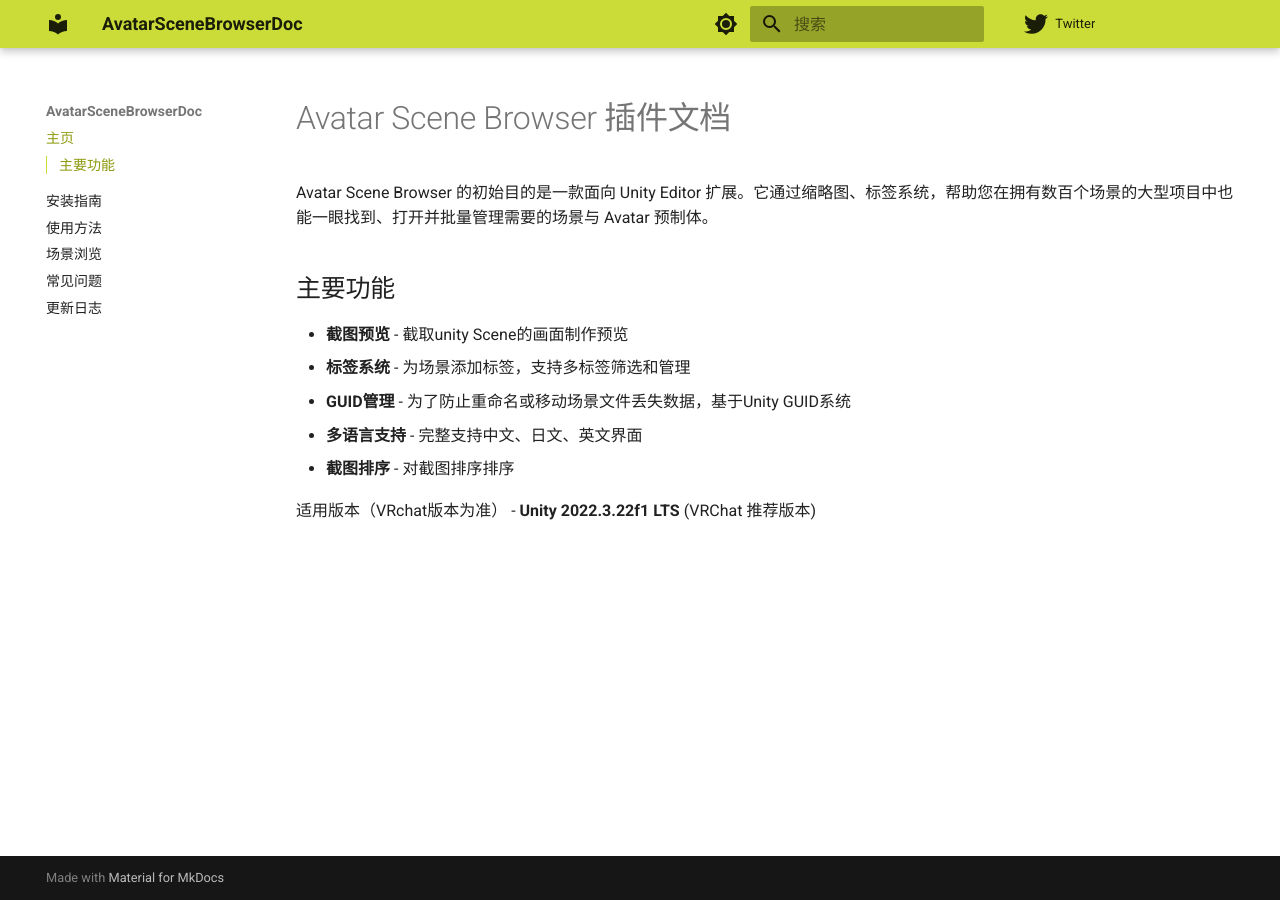
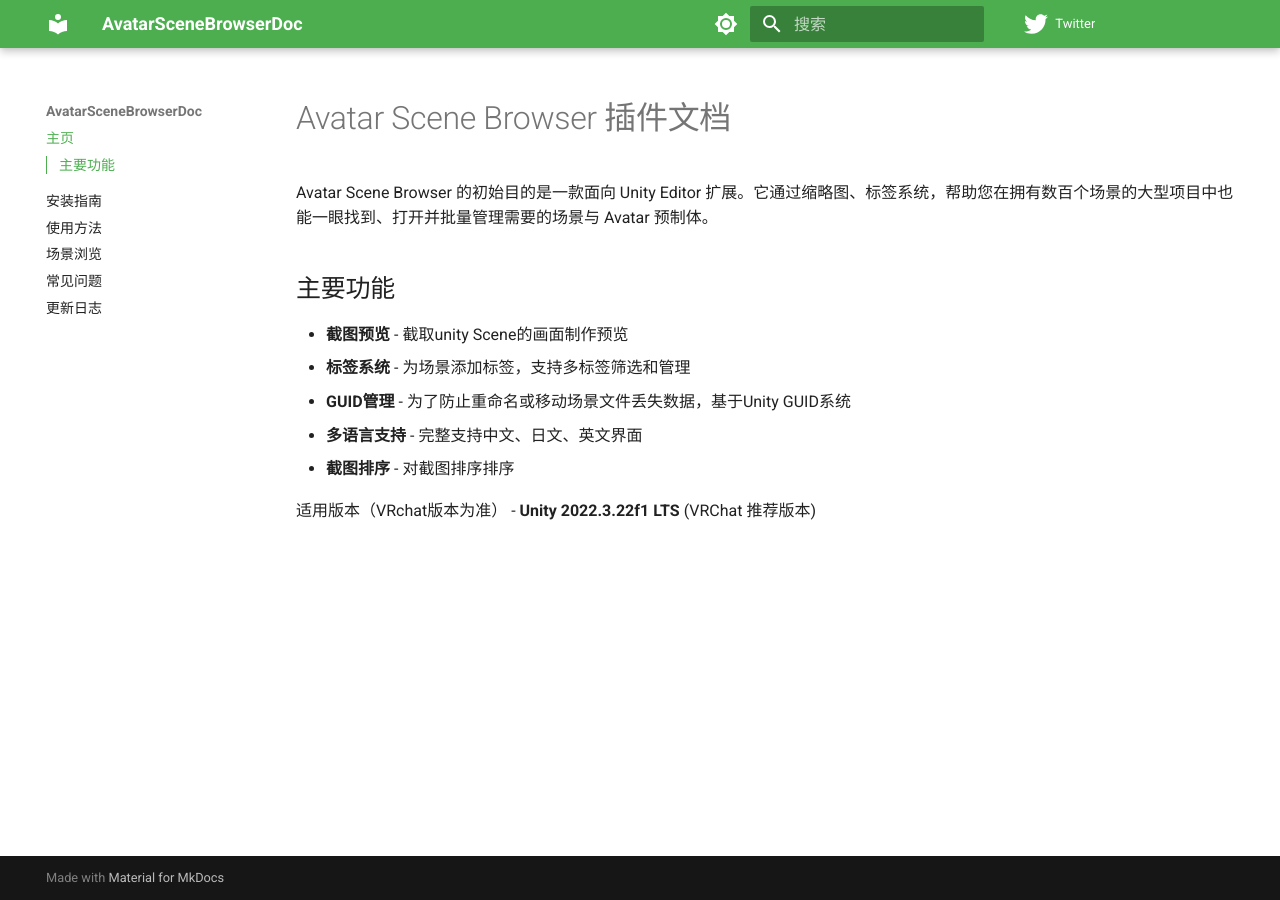
Before and after one commit to Cynth-Mt/AvatarSceneBrowserDoc, an MkDocs documentation site: the page built from docs/index.md, in a window 1280 px wide. Built offline with MkDocs 1.6.1 and Material for MkDocs 9.7.7, drawn with Linux system fonts in a browser that asks for light colours.

Commit message:
修改颜色

```diff
--- a/mkdocs.yml
+++ b/mkdocs.yml
@@ -19,13 +19,13 @@
     repo: fontawesome/brands/twitter
   palette:
     - scheme: default
-      primary: lime
+      primary: green
       accent: lime
       toggle:
         icon: material/brightness-7
         name: 切换到暗色模式
     - scheme: slate
-      primary: teal
+      primary: green
       accent: teal
       toggle:
         icon: material/brightness-4
```
